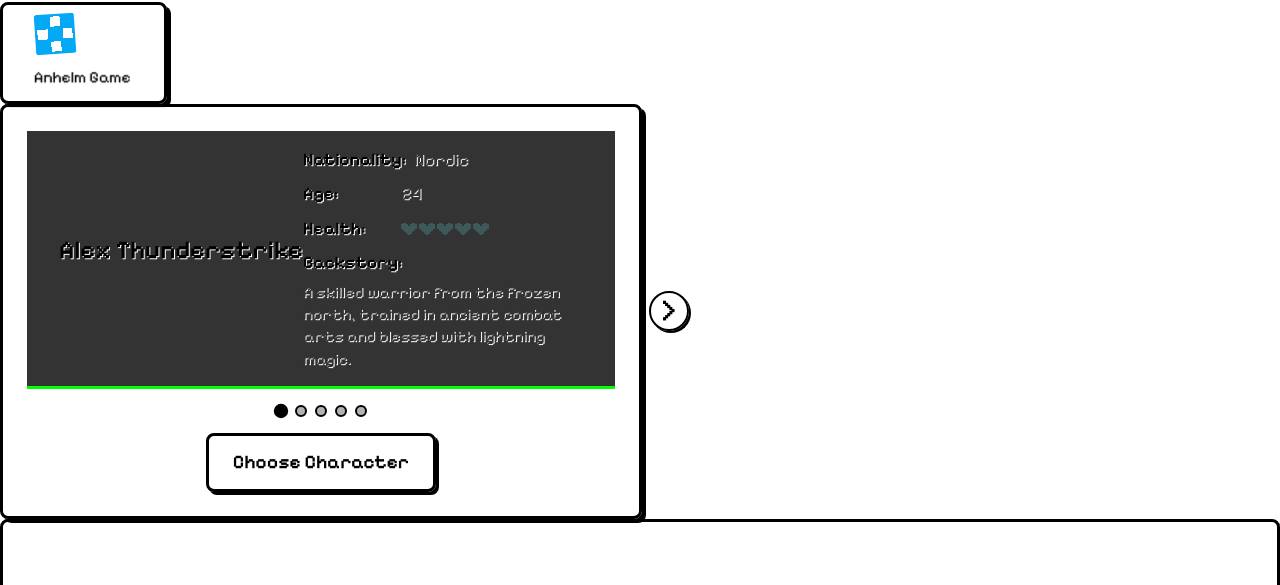
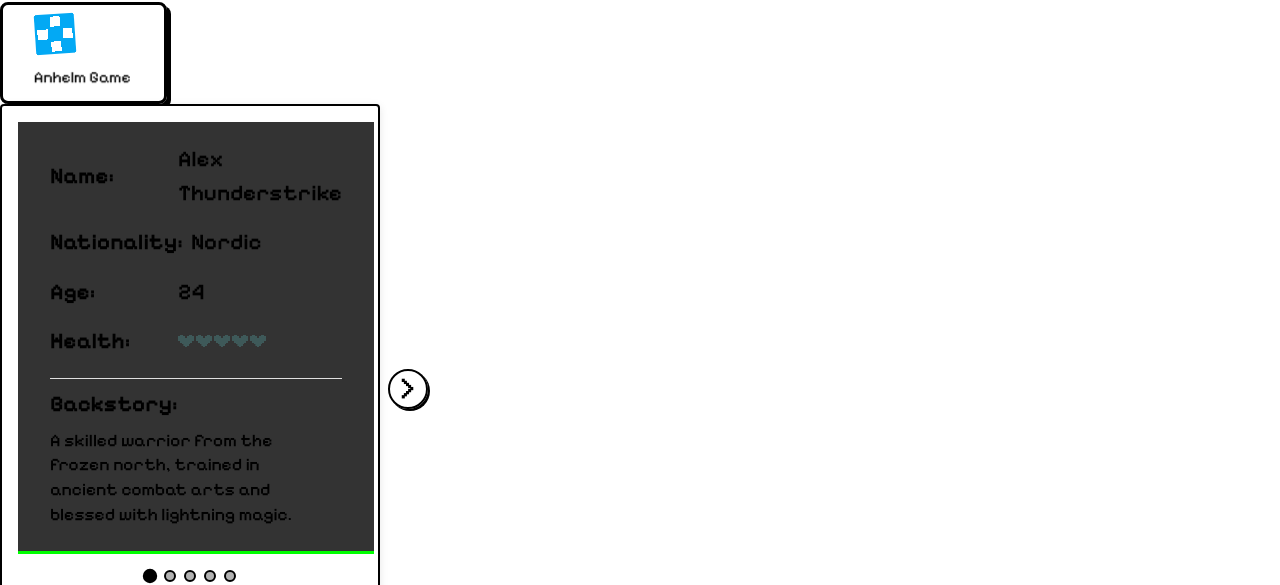
Before and after one commit to Briaptum/pixel-game, a Vue app in the folder frontend/: page / in a window 1280 px wide. Shown: the part 148-733 px from the top of the page. Built offline with nearby package versions, Linux system fonts and the light colour scheme; grey boxes are pictures that could not be loaded.

Commit message:
trees and daisy

```diff
--- a/frontend/src/views/HomePage.vue
+++ b/frontend/src/views/HomePage.vue
@@ -27,8 +27,8 @@
       </div>
     </div>
 
-    <!-- Character box - positioned with spacing from title -->
-    <div class="absolute top-1/2 left-1/2 transform -translate-x-1/2 -translate-y-1/2 z-10 mt-16">
+    <!-- Character box - positioned in center with spacing from header -->
+    <div class="absolute top-1/2 left-1/2 transform -translate-x-1/2 -translate-y-1/2 z-10 mt-20">
       <div class="character-box">
         <!-- Navigation buttons -->
         <div class="character-navigation">
@@ -42,8 +42,11 @@
 
         <div class="character-content">
           <div class="character-info">
-            <h3 class="character-name">{{ currentCharacter.name }}</h3>
             <div class="character-details">
+              <div class="detail-row">
+                <span class="detail-label">Name:</span>
+                <span class="detail-value character-name">{{ currentCharacter.name }}</span>
+              </div>
               <div class="detail-row">
                 <span class="detail-label">Nationality:</span>
                 <span class="detail-value">{{ currentCharacter.nationality }}</span>
@@ -255,14 +258,15 @@ export default {
 }
 
 .character-box {
-  background-color: rgba(255, 255, 255, 0.9);
-  border: 3px solid #000000;
-  border-radius: 8px;
-  box-shadow: 4px 4px 0px #000000;
-  padding: 1.5rem;
+  background-color: #ffffff;
+  border: 2px solid #000000;
+  border-radius: 4px;
+  padding: 1rem;
   display: inline-block;
-  min-width: 400px;
+  min-width: 320px;
+  max-width: 380px;
   position: relative;
+  box-shadow: 0 2px 8px rgba(0, 0, 0, 0.1);
 }
 
 .character-content {
@@ -285,11 +289,9 @@ export default {
 
 .character-name {
   font-family: 'Pixelify Sans', monospace;
-  font-size: 1.6rem;
-  font-weight: 600;
+  font-size: 2rem;
+  font-weight: 800;
   color: #000000;
-  margin: 0 0 1rem 0;
-  text-shadow: 1px 1px 0px #ffffff;
 }
 
 .character-details {
@@ -302,34 +304,39 @@ export default {
   display: flex;
   align-items: center;
   gap: 0.5rem;
+  padding: 0.25rem 0;
 }
 
 .backstory-row {
   flex-direction: column;
   align-items: flex-start;
-  gap: 0.25rem;
+  gap: 0.5rem;
+  padding: 0.5rem 0;
+  border-top: 1px solid #e0e0e0;
+  margin-top: 0.5rem;
 }
 
 .detail-label {
   font-family: 'Pixelify Sans', monospace;
-  font-size: 1.1rem;
-  font-weight: 600;
+  font-size: 1.4rem;
+  font-weight: 700;
   color: #000000;
-  text-shadow: 1px 1px 0px #ffffff;
-  min-width: 90px;
+  min-width: 120px;
 }
 
 .detail-value {
   font-family: 'Pixelify Sans', monospace;
-  font-size: 1.1rem;
-  color: #333333;
-  text-shadow: 1px 1px 0px #ffffff;
+  font-size: 1.4rem;
+  color: #000000;
+  font-weight: 600;
 }
 
 .backstory-text {
-  font-size: 1rem;
+  font-size: 1.1rem;
   line-height: 1.4;
-  max-width: 280px;
+  max-width: 250px;
+  color: #000000;
+  font-weight: 500;
 }
 
 .health-display {
--- a/frontend/src/views/LevelsPage.vue
+++ b/frontend/src/views/LevelsPage.vue
@@ -12,6 +12,24 @@
     <!-- Character -->
     <div class="movable-character" :style="{ left: playerX + 'px', top: playerY + 'px' }">
       <img src="/src/images/hero-1.png" alt="Hero Character" class="character-sprite">
+    </div>
+
+    <!-- Random Decorations -->
+    <div
+      v-for="(decoration, index) in decorations"
+      :key="index"
+      class="decoration"
+      :class="decoration.type"
+      :style="{
+        left: decoration.x + 'px',
+        top: decoration.y + 'px'
+      }"
+    >
+      <img
+        :src="decoration.type === 'tree' ? '/src/images/sound/tree.png' : '/src/images/sound/daisy.png'"
+        :alt="decoration.type === 'tree' ? 'Tree' : 'Daisy'"
+        class="decoration-image"
+      >
     </div>
 
     <!-- Controls Info -->
@@ -38,11 +56,15 @@ export default {
 
       // Player Position
       playerX: 400,
-      playerY: 300
+      playerY: 300,
+
+      // Random Decorations
+      decorations: []
     }
   },
   mounted() {
     this.setupKeyboardControls()
+    this.generateDecorations()
   },
   beforeUnmount() {
     this.cleanupControls()
@@ -60,37 +82,41 @@ export default {
       const maxX = window.innerWidth - characterSize
       const maxY = window.innerHeight - characterSize
 
+      let newX = this.playerX
+      let newY = this.playerY
       let moved = false
 
       switch(event.code) {
         case 'KeyW':
           if (this.playerY > 0) {
-            this.playerY = Math.max(0, this.playerY - moveSpeed)
+            newY = Math.max(0, this.playerY - moveSpeed)
             moved = true
           }
           break
         case 'KeyA':
           if (this.playerX > 0) {
-            this.playerX = Math.max(0, this.playerX - moveSpeed)
+            newX = Math.max(0, this.playerX - moveSpeed)
             moved = true
           }
           break
         case 'KeyS':
           if (this.playerY < maxY) {
-            this.playerY = Math.min(maxY, this.playerY + moveSpeed)
+            newY = Math.min(maxY, this.playerY + moveSpeed)
             moved = true
           }
           break
         case 'KeyD':
           if (this.playerX < maxX) {
-            this.playerX = Math.min(maxX, this.playerX + moveSpeed)
+            newX = Math.min(maxX, this.playerX + moveSpeed)
             moved = true
           }
           break
       }
 
-      // Play move sound if character actually moved
-      if (moved) {
+      // Check for collision with decorations before moving
+      if (moved && !this.checkHeroCollision(newX, newY, characterSize)) {
+        this.playerX = newX
+        this.playerY = newY
         this.playMoveSound()
       }
     },
@@ -107,6 +133,101 @@ export default {
       const audio = new Audio('/src/images/sound/move-sound.mp3')
       audio.volume = 0.3
       audio.play().catch(e => console.log('Audio play failed:', e))
+    },
+
+    generateDecorations() {
+      const decorations = []
+      const viewportWidth = window.innerWidth
+      const viewportHeight = window.innerHeight
+
+      // Generate 8-12 trees (bigger decorations)
+      const treeCount = Math.floor(Math.random() * 5) + 8
+      for (let i = 0; i < treeCount; i++) {
+        let attempts = 0
+        let validPosition = false
+        let x, y
+
+        // Try to find a valid position for the tree
+        while (!validPosition && attempts < 50) {
+          x = Math.random() * (viewportWidth - 120)
+          y = Math.random() * (viewportHeight - 200)
+
+          // Check collision with existing decorations
+          validPosition = !this.checkCollision(x, y, 100, decorations)
+          attempts++
+        }
+
+        if (validPosition) {
+          decorations.push({
+            type: 'tree',
+            x: x,
+            y: y
+          })
+        }
+      }
+
+      // Generate 15-20 daisies (smaller decorations)
+      const daisyCount = Math.floor(Math.random() * 6) + 15
+      for (let i = 0; i < daisyCount; i++) {
+        let attempts = 0
+        let validPosition = false
+        let x, y
+
+        // Try to find a valid position for the daisy
+        while (!validPosition && attempts < 50) {
+          x = Math.random() * (viewportWidth - 60)
+          y = Math.random() * (viewportHeight - 200)
+
+          // Check collision with existing decorations
+          validPosition = !this.checkCollision(x, y, 50, decorations)
+          attempts++
+        }
+
+        if (validPosition) {
+          decorations.push({
+            type: 'daisy',
+            x: x,
+            y: y
+          })
+        }
+      }
+
+      this.decorations = decorations
+    },
+
+    checkCollision(x, y, size, existingDecorations) {
+      for (const decoration of existingDecorations) {
+        const decorationSize = decoration.type === 'tree' ? 60 : 30
+        const decorationX = decoration.x
+        const decorationY = decoration.y
+
+        // Check if rectangles overlap with some padding
+        const padding = 5
+        if (x < decorationX + decorationSize + padding &&
+            x + size + padding > decorationX &&
+            y < decorationY + decorationSize + padding &&
+            y + size + padding > decorationY) {
+          return true
+        }
+      }
+      return false
+    },
+
+    checkHeroCollision(newX, newY, heroSize) {
+      for (const decoration of this.decorations) {
+        const decorationSize = decoration.type === 'tree' ? 60 : 30
+        const decorationX = decoration.x
+        const decorationY = decoration.y
+
+        // Check if hero would collide with decoration
+        if (newX < decorationX + decorationSize &&
+            newX + heroSize > decorationX &&
+            newY < decorationY + decorationSize &&
+            newY + heroSize > decorationY) {
+          return true
+        }
+      }
+      return false
     }
   }
 }
@@ -216,6 +337,32 @@ export default {
   text-shadow: 1px 1px 0px #000000;
 }
 
+/* Decorations */
+.decoration {
+  position: absolute;
+  z-index: 1;
+  pointer-events: none;
+}
+
+.decoration.tree {
+  width: 100px;
+  height: 100px;
+}
+
+.decoration.daisy {
+  width: 50px;
+  height: 50px;
+}
+
+.decoration-image {
+  width: 100%;
+  height: 100%;
+  image-rendering: pixelated;
+  image-rendering: -moz-crisp-edges;
+  image-rendering: crisp-edges;
+  opacity: 0.8;
+}
+
 /* Ensure pixelated rendering */
 * {
   image-rendering: pixelated;
```
Also changed, not shown: frontend/src/images/sound/daisy.png (added), frontend/src/images/sound/tree.png (added).
